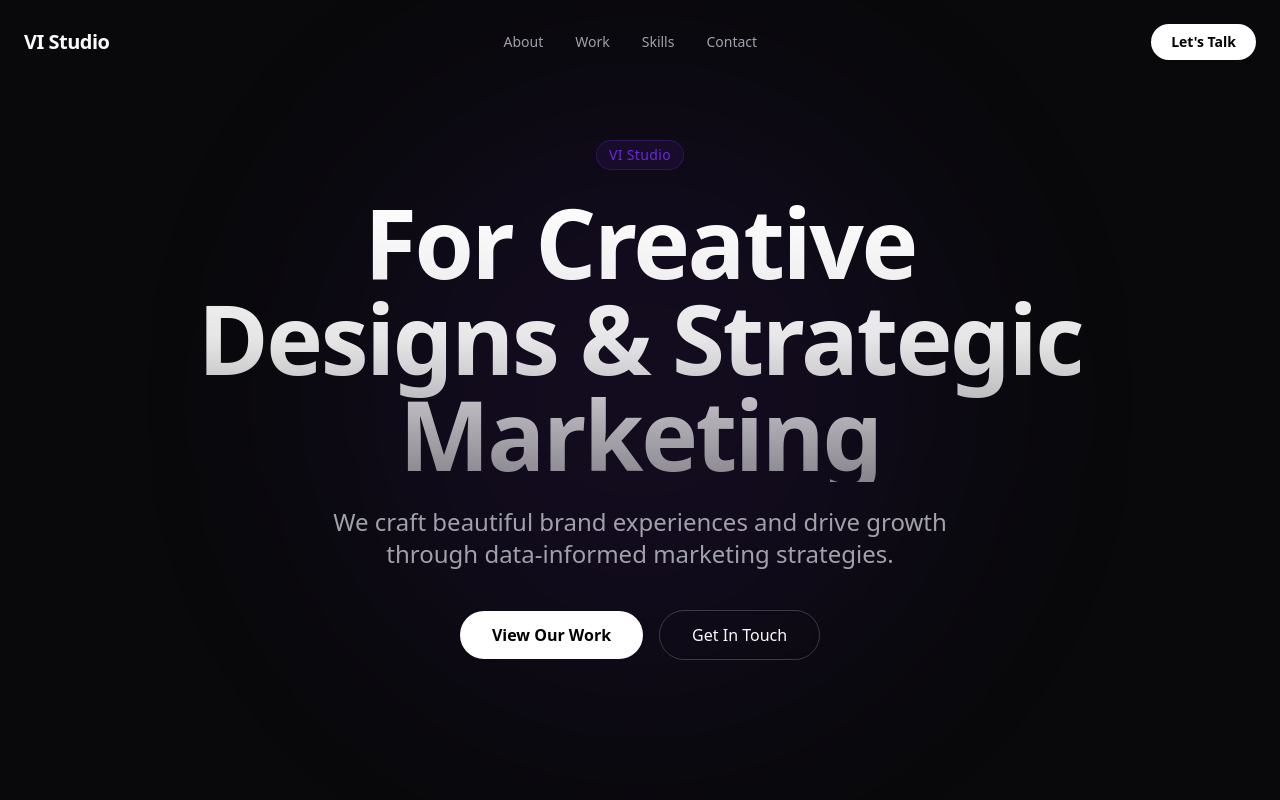
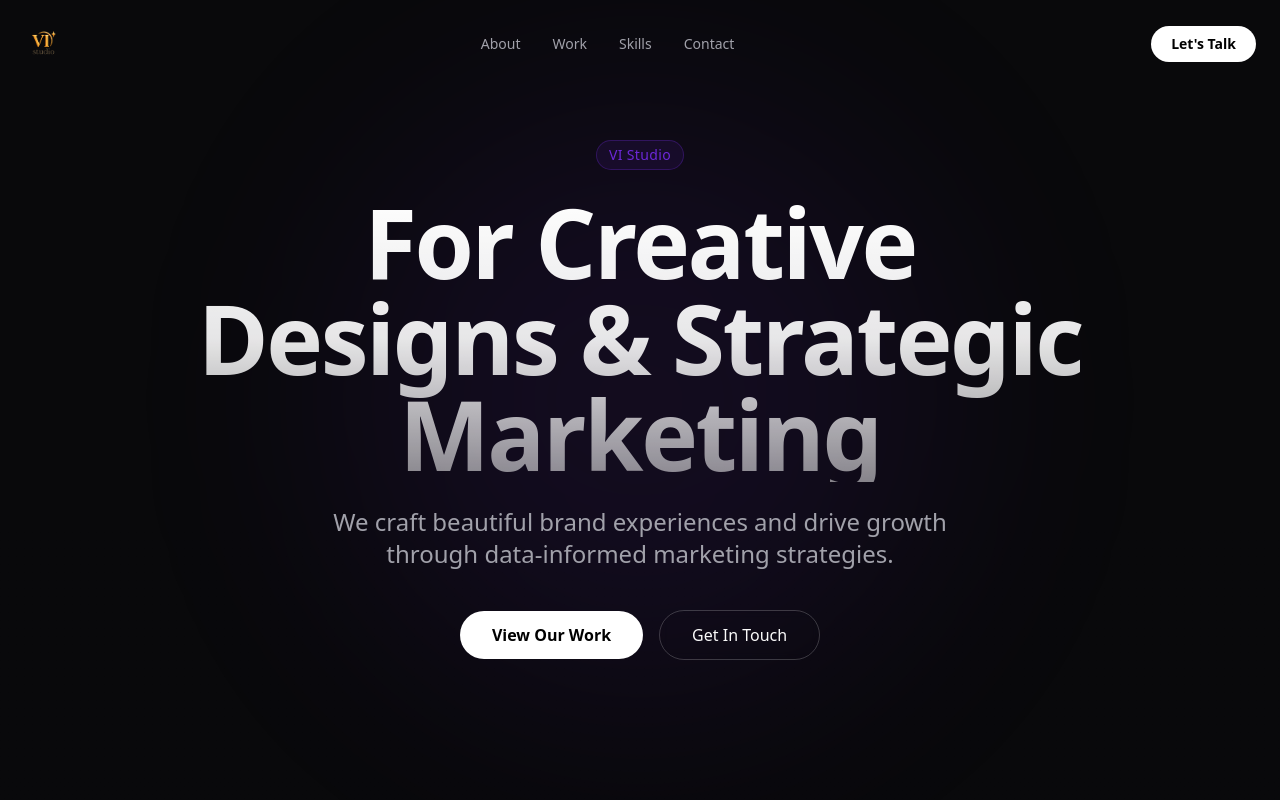
Before and after one commit to induwarapathirana/portfolio-vistudio, a Next.js app: page / in a window 1280 px wide. Shown: the top 800 px of the page. Built offline with nearby package versions, Linux system fonts and the light colour scheme.

Commit message:
feat: Update header to display an image logo instead of text.

```diff
--- a/src/components/layout/Header.tsx
+++ b/src/components/layout/Header.tsx
@@ -3,6 +3,7 @@
 import { useState, useEffect } from "react";
 import { cn } from "@/lib/utils";
 import { portfolioData } from "@/data/portfolio";
+import Image from "next/image";
 
 export default function Header() {
     const [scrolled, setScrolled] = useState(false);
@@ -28,8 +29,15 @@
             )}
         >
             <div className="container mx-auto px-6 flex items-center justify-between">
-                <a href="#" className="font-bold text-xl tracking-tight">
-                    {portfolioData.yourName}
+                <a href="#" className="flex items-center">
+                    <Image
+                        src="/Heading.png"
+                        alt={portfolioData.yourName}
+                        width={150}
+                        height={40}
+                        className="h-10 w-auto object-contain"
+                        priority
+                    />
                 </a>
 
                 <nav className="hidden md:flex gap-8">
```
